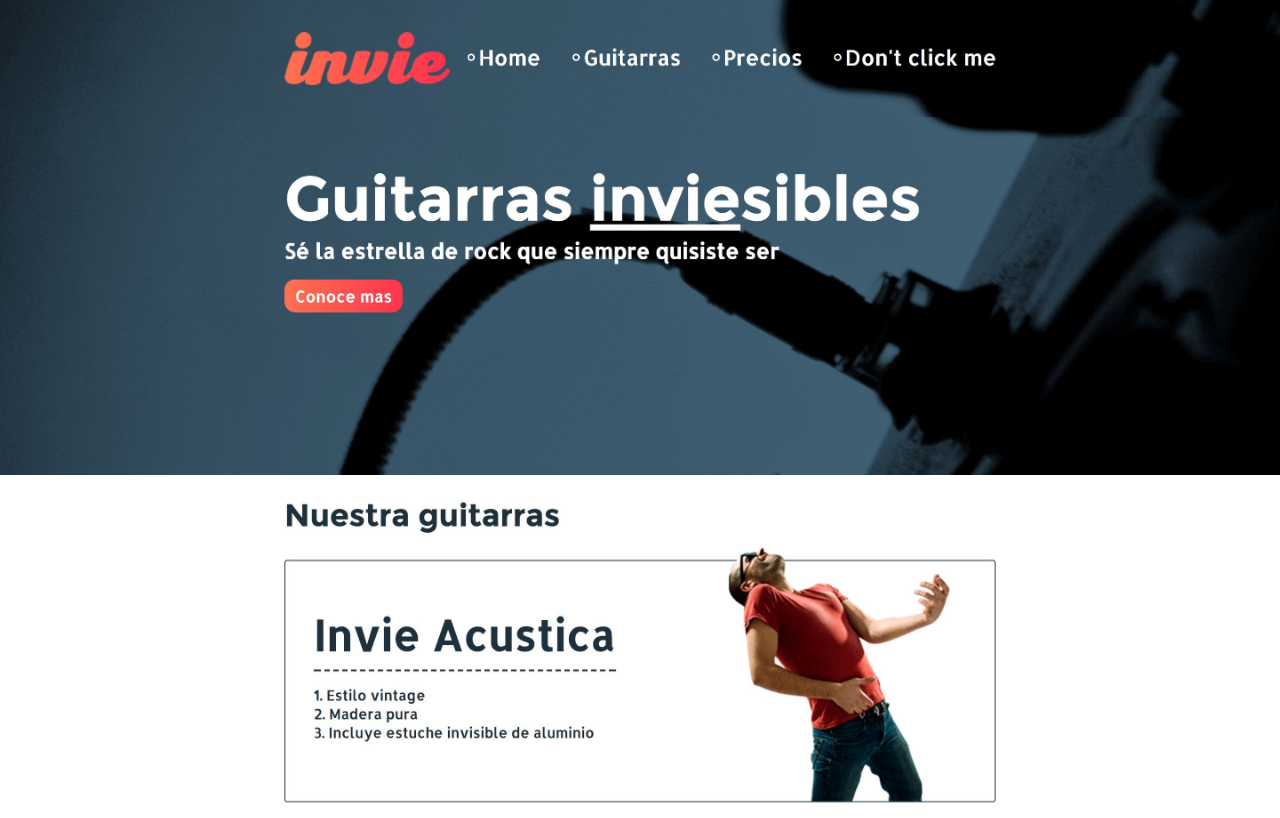
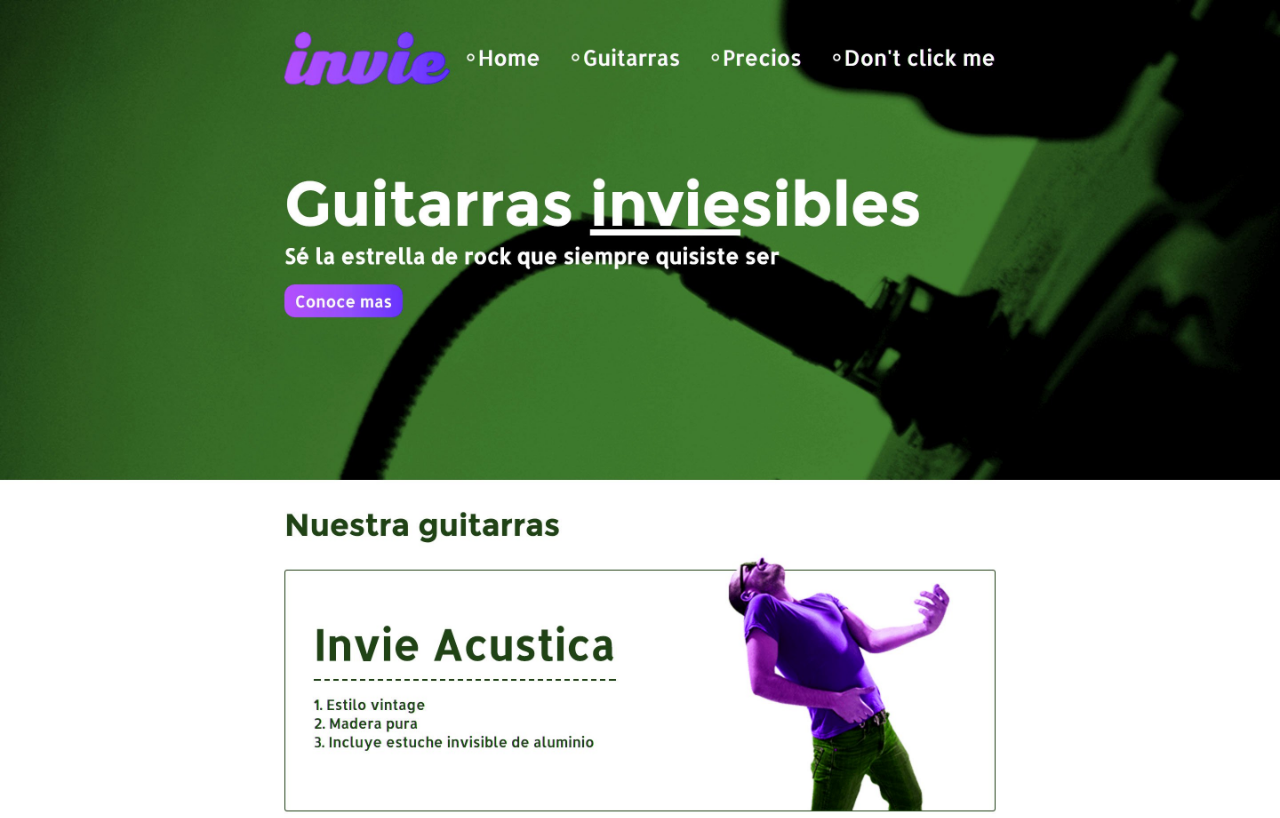
Before and after one commit to oldmenah/invie-github, a plain HTML site: page index.html in a window 1280 px wide. Shown: the top 818 px of the page. Drawn offline with Linux system fonts and the light colour scheme.

Commit message:
nueva version de invie - verde

```diff
--- a/index.html
+++ b/index.html
@@ -15,8 +15,6 @@
     </style>
   </head>
   <body>
-    <img src="header.jpg" alt="">
-    <img src="heroe.jpg" alt="">
-    <img src="acustica.jpg" alt="">
+    <img src="nueva_version.jpg" alt="">
   </body>
 </html>
```
Also changed, not shown: nueva_version.jpg (added).
